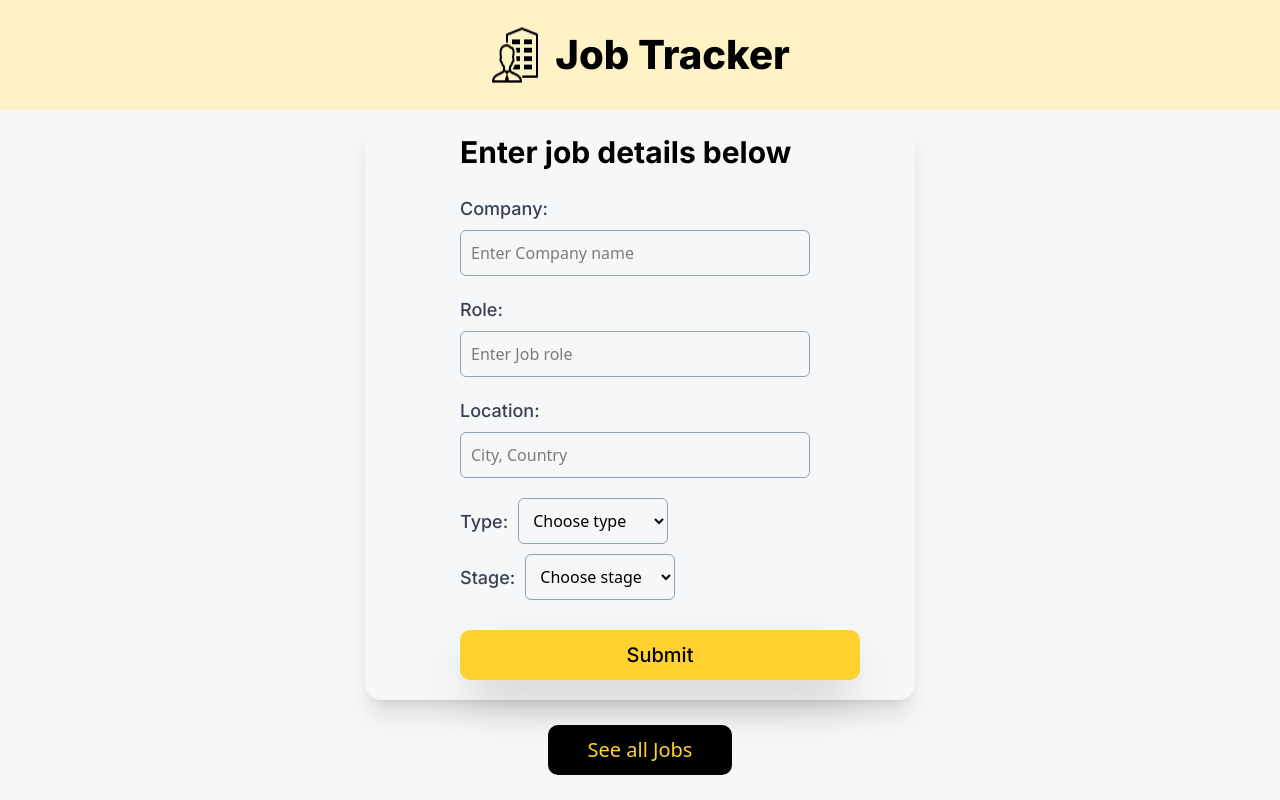
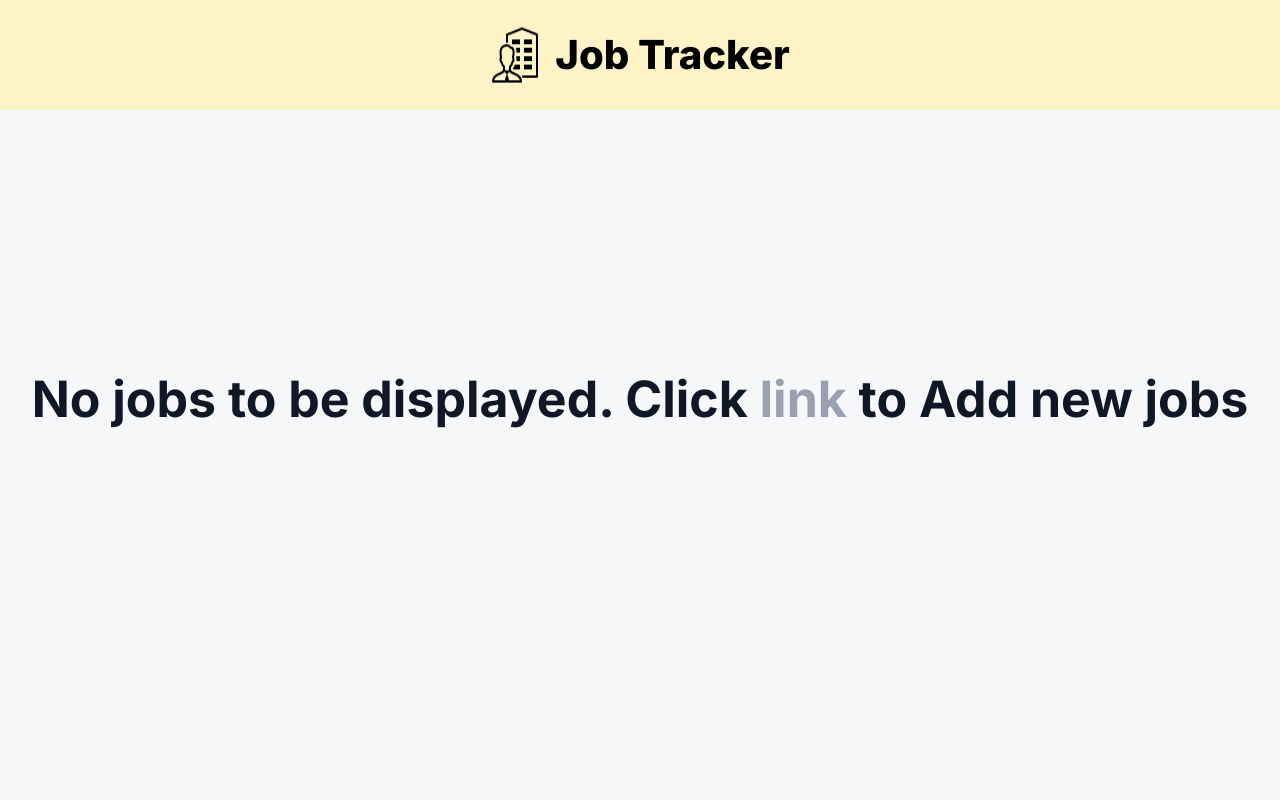
Before and after one commit to Bigbilly-github/job-application-tracker, a React (Vite) app: page /jobs in a window 1280 px wide. Shown: the top 800 px of the page. Built offline with nearby package versions, Linux system fonts and the light colour scheme.

Commit message:
making use of usecontext to pass down variables and functions, also added react router to pass routes between components

```diff
--- a/src/App.jsx
+++ b/src/App.jsx
@@ -1,35 +1,15 @@
 
-import { useEffect, useState } from 'react'
 import './App.css'
-import Homepage from './pages/homepage'
-import JobDisplay from './pages/jobdisplay'
+
 
 function App() {
 
-  const [jobs, setJobs] = useState([]);
 
 
-  useEffect (()=> {
-    const savedJobs = JSON.parse(localStorage.getItem("jobs")) || [];
-    setJobs(savedJobs);
-
-  }, []);
-
-  useEffect (()=> {
-    localStorage.setItem("jobs", JSON.stringify(jobs));
-  }, [jobs]);
-
-  function deleteJob (index) {
-    const newjobs= jobs.filter ((_,i)=>  i!== index);
-    setJobs(newjobs);
-  }
-
-  function addJob (job){
-
-    setJobs(j => ([...j, job]));
 
 
-  }
+
+
 
 
 
@@ -39,8 +19,9 @@ function App() {
 
   return (
     <>
-      <Homepage  jobs={jobs} addJob={addJob}/>
-      <JobDisplay  jobs={jobs} deleteJob={deleteJob} />
+
+
+
 
     </>
   )
--- a/src/components/display.jsx
+++ b/src/components/display.jsx
@@ -1,8 +1,12 @@
 import { useState } from "react"
+import { useValueContext } from "./propscontext";
+import {  Link } from "react-router-dom";
 
 
 
-function Display ({jobs, deleteJob}){
+
+function Display (){
+    const {jobs, deleteJob} = useValueContext();
 
     const [value, setValue  ] = useState("");
 
@@ -10,12 +14,7 @@ function Display ({jobs, deleteJob}){
         setValue(e.target.value);
     }
 
-    function scrollToSection (){
-        window.scrollTo ({
-          top: 0,
-          behavior:"smooth"
-        });
-      };
+
 
 
 
@@ -83,7 +82,7 @@ function Display ({jobs, deleteJob}){
 
     return(
         <>
-        <main className="w-[100%] h-[100vh] flex flex-col items-center mt-[120px] ">
+        <main className="w-[100%] h-[100vh] flex flex-col items-center mt-[170px] ">
            { jobs.length > 0 ? <div className="flex flex-col items-center">
                     <h1 className="text-[40px] font-bold font-inter mb-[20px]">
                         See All Jobs Here
@@ -180,12 +179,12 @@ function Display ({jobs, deleteJob}){
                                 )
                                 }
 
-                    <button onClick={scrollToSection}  className="bg-amber-500 hover:text-amber-500 w-[150px] hover:bg-slate-900  text-slate-900  font-medium  px-[40px] mt-[25px] py-[10px] rounded-[10px] border-0 text-[20px]">Home</button>
+                    <button   className="bg-amber-500 hover:text-amber-500 w-[150px] hover:bg-slate-900  text-slate-900  font-medium  px-[40px] mt-[25px] py-[10px] rounded-[10px] border-0 text-[20px]"><Link to="/">Home</Link></button>
 
             </div>
             :
 
-                    <h1 className="text-[50px] font-bold text-gray-900  text-center font-inter">No jobs to be displayed. Click <a href="" onClick={scrollToSection} className="text-gray-400 font-inter">link</a> to Add new jobs</h1>
+                    <h1 className="text-[50px] font-bold text-gray-900 mt-[15%] text-center font-inter">No jobs to be displayed. Click <Link to="/"  className="text-gray-400 font-inter ">link</Link> to Add new jobs</h1>
                             }
 
 
--- a/src/components/main.jsx
+++ b/src/components/main.jsx
@@ -1,9 +1,15 @@
 import { useState } from "react"
-import { Link } from "react-router-dom";
+import {  Link } from "react-router-dom";
+
+import { useValueContext } from "./propscontext";
 
 
 
-function Main ({jobs, addJob}) {
+
+function Main () {
+    const {jobs, addJob} = useValueContext();
+
+    console.log(addJob)
 
     const [job, setJob] = useState({
         companyname:"",
@@ -13,12 +19,6 @@ function Main ({jobs, addJob}) {
         jobstage:"",
 
     });
-    function scrollToSection (){
-        window.scrollTo ({
-          top: 850,
-          behavior:"smooth"
-        });
-      };
 
 
       function isJobValid (job){
@@ -153,7 +153,8 @@ function AddToJob (addJob,job) {
 
     return(
         <>
-        <section className="w-[100%] h-[100vh] sm:mt-[120px] mt-[90px]  flex-col   flex items-center">
+
+        <section className="w-[100%] h-80vh] sm:mt-[120px] mt-[90px]  flex-col   flex items-center">
             <div className="flex  w-[550px] flex-col bg-[#F6F7F8] items-center pl-[40px] border-0 sm:shadow-xl  sm:pb-[20px] rounded-2xl">
 
 
@@ -210,7 +211,7 @@ function AddToJob (addJob,job) {
 
 
              </div>
-             <button  onClick={scrollToSection} type="btn" className="bg-black  text-amber-300  font-medium  px-[40px] sm:mt-[25px] mt-[15px] py-[10px] rounded-[10px] border-0 text-[20px] hover:bg-amber-300 hover:text-black">See all Jobs</button>
+             <button  type="btn" className="bg-black  text-amber-300  font-medium  px-[40px] sm:mt-[25px] mt-[15px] py-[10px] rounded-[10px] border-0 text-[20px] hover:bg-amber-300 hover:text-black"> <Link to="/jobs">See all Jobs</Link></button>
         </section>
         </>
     )
--- /dev/null
+++ b/src/components/propscontext.jsx
@@ -0,0 +1,44 @@
+
+import { createContext,useContext,useEffect, useState } from "react";
+const valueContext = createContext();
+
+function ContextProvider ({ children }){
+
+    const [jobs, setJobs] = useState([]);
+
+    function deleteJob (index) {
+        const newjobs= jobs.filter ((_,i)=>  i!== index);
+        setJobs(newjobs);
+      }
+
+      function addJob (job){
+
+        setJobs(j => ([...j, job]));
+
+
+      }
+      useEffect (()=> {
+        const savedJobs = JSON.parse(localStorage.getItem("jobs")) || [];
+        setJobs(savedJobs);
+
+      }, []);
+
+      useEffect (()=> {
+        localStorage.setItem("jobs", JSON.stringify(jobs));
+      }, [jobs]);
+
+
+    return(
+        <>
+         <valueContext.Provider value={{ jobs, deleteJob, addJob }}>
+                 {children}
+        </valueContext.Provider>
+        </>
+    )
+
+}
+export default ContextProvider
+
+export const useValueContext = () => {
+    return useContext(valueContext);
+  };
--- a/src/main.jsx
+++ b/src/main.jsx
@@ -1,17 +1,40 @@
 import { StrictMode } from 'react'
 import { createRoot } from 'react-dom/client'
+import {  createBrowserRouter, RouterProvider } from 'react-router-dom'
 
 import './index.css'
 import App from './App.jsx'
+import ContextProvider from './components/propscontext.jsx'
+import Homepage from './pages/homepage.jsx'
+import JobDisplay from './pages/jobdisplay.jsx'
+
+
+const router =  createBrowserRouter([
+
+  { path: "/",
+    element: <Homepage/>,
+    errorElement: <div>404 Not Found</div>
+  },
+  { path: "/jobs",
+    element: <JobDisplay/>,
+    errorElement: <div>404 Not Found</div>
+  },
 
 
 
+]);
 
 
 
 
 createRoot(document.getElementById('root')).render(
   <StrictMode>
-    <App/>
-  </StrictMode>,
+      <ContextProvider>
+
+          <RouterProvider router={router} />
+
+
+      </ContextProvider>
+
+  </StrictMode>
 )
--- a/src/pages/homepage.jsx
+++ b/src/pages/homepage.jsx
@@ -4,12 +4,12 @@ import Main from "../components/main"
 
 
 
-function Homepage ({jobs, addJob}){
+function Homepage (){
 
     return(
         <>
             <Header/>
-            <Main jobs={jobs} addJob={addJob}  />
+            <Main />
 
         </>
     )
--- a/src/pages/jobdisplay.jsx
+++ b/src/pages/jobdisplay.jsx
@@ -1,14 +1,15 @@
 import Display from "../components/display"
+import Header from "../components/header"
 
 
 
 
 
-function JobDisplay({jobs, deleteJob}){
+function JobDisplay(){
     return(
         <>
-
-            <Display jobs={jobs} deleteJob={deleteJob}/>
+             <Header/>
+            <Display/>
 
         </>
     )
--- a/vite.config.js
+++ b/vite.config.js
@@ -8,5 +8,5 @@ export default defineConfig({
     tailwindcss(),
     react()
   ],
-  base: '/job-application-tracker',
+  base: '/',
 })
```
